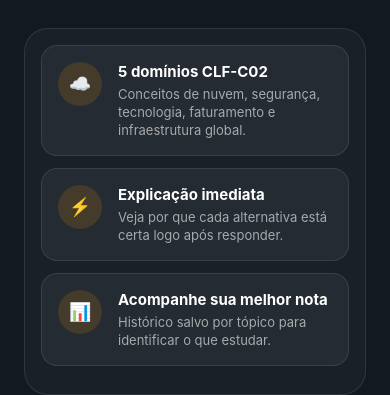
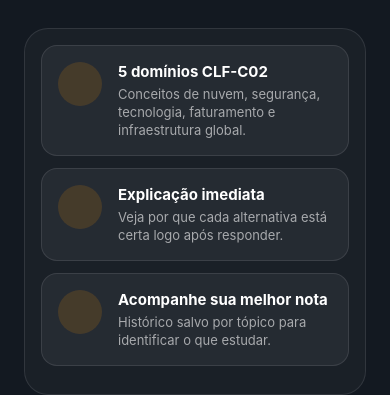
Before and after one commit to thiagoSEP121914/quizz-app, a React Native app in the folder frontend/: screen /StartPage in a window 390 px wide. Shown: the part 370-765 px from the top of the page. Built offline with nearby package versions, Linux system fonts and the light colour scheme.

Commit message:
feat: replace emoji with Ionicons in FeatureCard and Simulator components

```diff
--- a/frontend/src/common/components/Cards/Index.tsx
+++ b/frontend/src/common/components/Cards/Index.tsx
@@ -1,20 +1,29 @@
-import { View, Text } from "react-native";
+import { View, Text, TouchableOpacity } from "react-native";
+import { Ionicons } from "@expo/vector-icons"; // Importando a lib
 
 export interface FeatureCardProps {
-  emoji: string;
+  icon: keyof typeof Ionicons.glyphMap; // Tipagem perfeita que sugere os nomes corretos!
   title: string;
   description: string;
+  onPress?: () => void;
 }
 
 export const FeatureCard = ({
-  emoji,
+  icon,
   title,
   description,
+  onPress,
 }: FeatureCardProps) => {
   return (
-    <View className="flex-row items-start rounded-2xl border border-white/10 bg-white/5 p-4 mb-3">
+    <TouchableOpacity
+      onPress={onPress}
+      disabled={!onPress}
+      activeOpacity={0.7}
+      className="flex-row items-start rounded-2xl border border-white/10 bg-white/5 p-4 mb-3"
+    >
+      {/* Container do Ícone */}
       <View className="mr-4 h-11 w-11 items-center justify-center rounded-full bg-[#FF9900]/15">
-        <Text className="text-lg">{emoji}</Text>
+        <Ionicons name={icon} size={22} color="#FF9900" />
       </View>
 
       <View className="flex-1">
@@ -23,6 +32,6 @@ export const FeatureCard = ({
           {description}
         </Text>
       </View>
-    </View>
+    </TouchableOpacity>
   );
 };
--- a/frontend/src/modules/Simulator/pages/Simulator.tsx
+++ b/frontend/src/modules/Simulator/pages/Simulator.tsx
@@ -3,32 +3,33 @@ import { View, Text, ScrollView } from "react-native";
 import { FeatureCard } from "../../../common/components/Cards/Index";
 import { ScreenLayout } from "../../../common/components/layout/ScreenLayout";
 
+// Substituímos os emojis pelos nomes exatos da biblioteca Ionicons
 const SIMULATIONS_DATA = [
   {
     id: 1,
     title: "Simulado Completo",
     description: "65 questões · 90 min · pontuação real",
-    emoji: "🥇",
+    icon: "ribbon",
   },
   {
     id: 2,
     title: "Simulado Rápido",
     description: "20 questões aleatórias para revisão",
-    emoji: "⏱️",
+    icon: "timer-outline",
   },
   {
     id: 3,
     title: "Foco em Segurança",
     description: "Apenas questões do domínio 2",
-    emoji: "🛡️",
+    icon: "shield-checkmark-outline",
   },
   {
     id: 4,
     title: "Foco em Serviços",
     description: "EC2, S3, RDS, Lambda e VPC",
-    emoji: "☁️",
+    icon: "cloud-outline",
   },
-];
+] as const; // O 'as const' ajuda o TypeScript a entender que esses nomes não vão mudar
 
 export default function Simulators() {
   return (
@@ -55,7 +56,7 @@ export default function Simulators() {
           key={simulation.id}
           title={simulation.title}
           description={simulation.description}
-          emoji={simulation.emoji}
+          icon={simulation.icon as any} // Passamos o ícone aqui
         />
       ))}
     </ScreenLayout>
```
